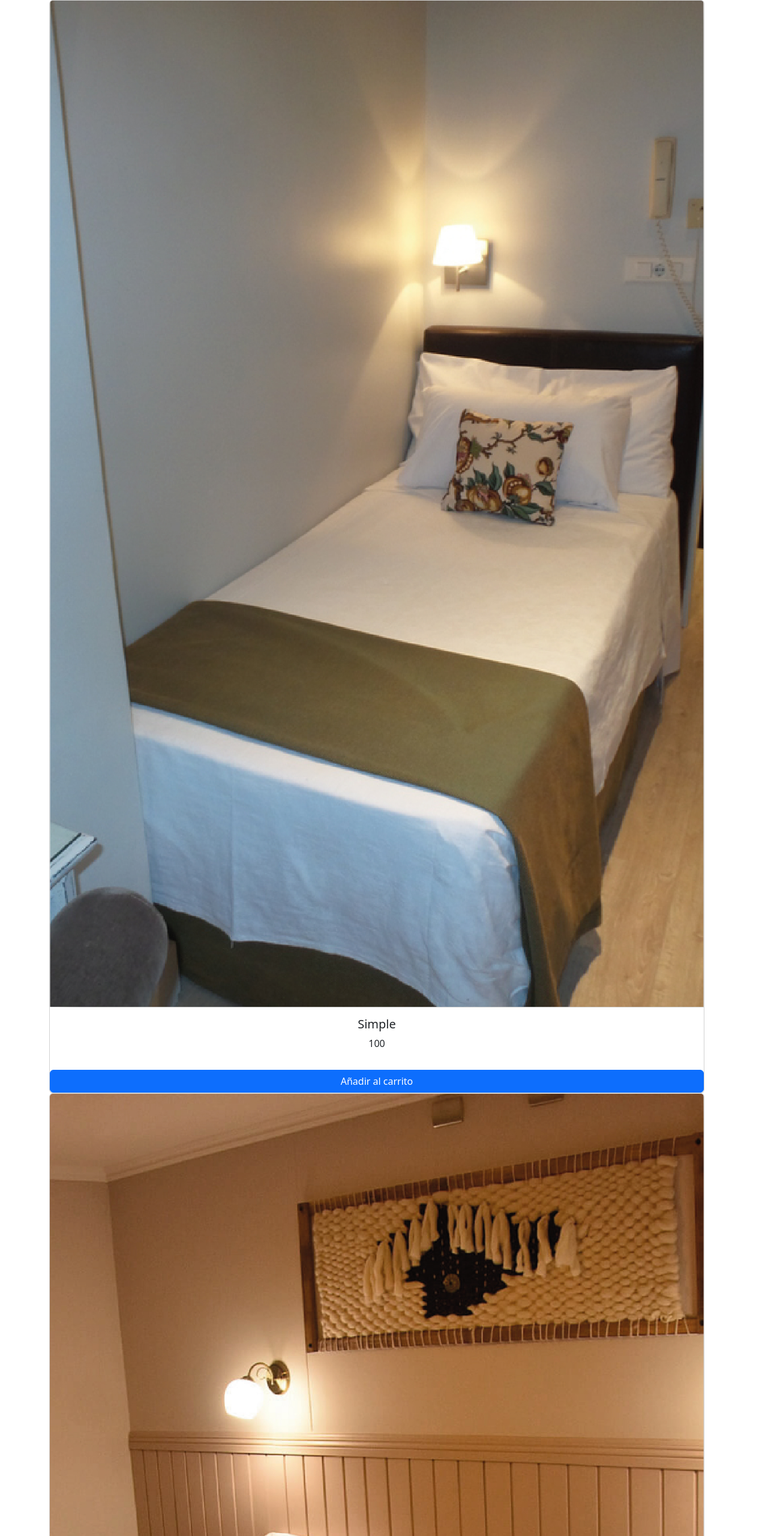
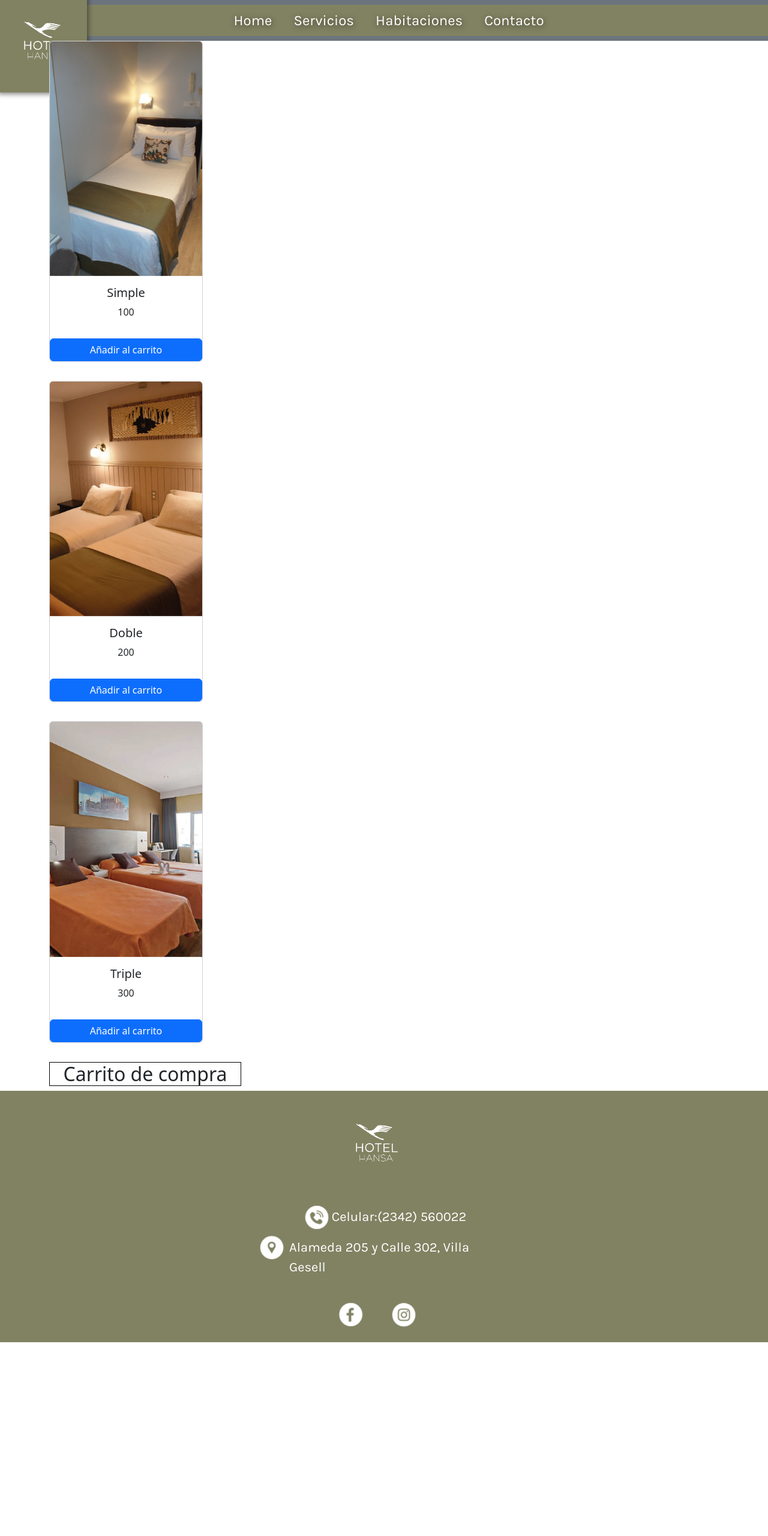
Before and after one commit to FranciscoBaglietto/Hotel-Hansa.JS, a website: page paginas/habitaciones.html in a window 1280 px wide. Shown: the top 2560 px of the page at 60% size. After the commit the page ends 2237 px from the top, so only its background shows below. Drawn offline with nearby package versions, Linux system fonts and the light colour scheme.

Commit message:
agregando scss habitciones

```diff
--- a/main.js
+++ b/main.js
@@ -17,7 +17,7 @@ function renderizarHabitaciones() {
         let habitacionHTML = `
         <div>
         <div class= "card">
-            <img src="${p.img}" class="card-img-top" alt="Habitacion Doble ">
+            <img src=${p.img} class="card-img-top" alt="Habitacion Doble ">
             <div class="card-body text-center">
                 <h5 class="card-title">${p.habitacion}</h5>
                 <p>${p.precio}</p>
@@ -67,7 +67,7 @@ function renderizarCarrito() {
         htmlcarrito += `
         <div class="d-flex">
         <div class= "card">
-            <img src="${p.img}" class="card-img-top" alt="Habitacion Doble ">
+            <img src=${p.img} class="card-img-top" alt="Habitacion Doble ">
             <div class="card-body text-center">
                 <h5 class="card-title">${p.habitacion}</h5>
                 <p>${p.precio}</p>
@@ -87,7 +87,7 @@ function eliminarProductoAlCarrito(id) {
 
     carrito[id].cantidad--;
 
-    if(carrito[0].cantidad === 0){
+    if(carrito[1].cantidad === 0){
         carrito.splice(id, 1);
     }
     renderizarCarrito();
--- a/paginas/habitaciones.html
+++ b/paginas/habitaciones.html
@@ -12,14 +12,50 @@
 </head>
 <body>
 
+    <header class="header">
+
+        <nav class="navbar navbar-expand-lg bg-secondary">
+
+            <div class="container-fluid">
+
+
+                <a class="navbar-brand " href="#home"><img class="img_logo" src="./../imagenes/logo.png" alt="Logo"></a>
+                <button class="navbar-toggler" type="button" data-bs-toggle="collapse" data-bs-target="#navbarNav"
+                    aria-controls="navbarNav" aria-expanded="false" aria-label="Toggle navigation">
+                    <span class="navbar-toggler-icon"></span>
+                </button>
+
+
+                <div class="navbar_contenedor collapse navbar-collapse justify-content-center " id="navbarNav">
+                    <ul class="navbar-nav">
+                        <li class="nav-item">
+                            <a class="nav-link active" aria-current="page" href="#home">Home</a>
+                        </li>
+                        <li class="nav-item">
+                            <a class="nav-link active" href="#servicios">Servicios</a>
+                        </li>
+                        <li class="nav-item">
+                            <a class="nav-link active" href="#habitaciones">Habitaciones</a>
+                        </li>
+                        <li class="nav-item">
+                            <a class="nav-link active" href="#">Contacto</a>
+                        </li>
+                    </ul>
+                </div>
+            </div>
+        </nav>
+    </header>
+
+    <!-- Contenedor Habitaciones -->
     <section class="container">
         <div id="contenedor-habitaciones" class="row text-center">
             <!-- DOM -->
         </div>
     </section>
 
-    <section class="contaienr">
-        <h1 class="text-center">Carrito de compra</h1>
+    <!-- Carrito de Compras-->
+    <section class="container contenedor-carrito">
+        <h1 class="text-center carrito-titulo">Carrito de compra</h1>
         <div class="row text-center" id="carrito">
 
         </div>
@@ -29,6 +65,52 @@
 
     </section>
 
+        <!-- Footer -->
+        <footer id="footer">
+
+            <div class="container contenedor__footer">
+
+                <div class="row ">
+
+                    <div class="text-center">
+                        <img class="img__footer" src="./../imagenes/logo.png" alt="Logo" width="100">
+                    </div>
+
+
+
+                    <div class="d-flex justify-content-center contenedor__telefono">
+                        <div>
+                            <img src="./../imagenes/telefono.png" alt="Telefono" width="90">
+                        </div>
+                        <div class="align-items-center telefono__texto">
+                            <p>Celular:(2342) 560022</p>
+                        </div>
+                    </div>
+
+                    <div class="d-flex justify-content-center contenedor__ubicacion">
+                        <div>
+                            <img src="./../imagenes/logoUbicacion.png" alt="Ubicacion" width="90">
+                        </div>
+                        <div class="align-items-center">
+                            <p class="ubicacion__texto">Alameda 205 y Calle 302, Villa Gesell</p>
+                        </div>
+                    </div>
+
+
+                    <div class="redes d-flex justify-content-center">
+                        <div>
+                            <a href="https://www.facebook.com/HansaHotelVG/" target="_blank"><img src="./../imagenes/facebook.png"
+                                    alt="facebook" width="90"></a>
+                        </div>
+                        <div>
+                            <a href="https://www.instagram.com/hotelhansa/?hl=es-la" target="_blank"><img src="./../imagenes/instagram.png"
+                                    alt="instagram" width="90"></a>
+                        </div>
+                    </div>
+
+                </div>
+            </div>
+        </footer>
 
 
 
--- /dev/null
+++ b/scss/componentes/_domcarrito.scss
@@ -0,0 +1,17 @@
+.contenedor-carrito {
+    .carrito-titulo {
+        font-size: 2rem;
+        border: 1px black solid;
+        width: 20rem;
+
+        #carrito {
+            .card {
+                width: 16rem;
+                margin-bottom: 2rem;
+                .card-img-top {
+                    width: 200px;
+                }
+            }
+        }
+    }
+}
--- /dev/null
+++ b/scss/componentes/_domhabitacion.scss
@@ -0,0 +1,10 @@
+#contenedor-habitaciones{
+    .card{
+        width: 16rem;
+        margin-bottom: 2rem;
+        .card-img-top{
+            width: 100%;
+        }
+
+    }
+}
--- a/scss/main.scss
+++ b/scss/main.scss
@@ -7,3 +7,5 @@
 @import "./componentes/habitaciones";
 @import "./componentes/trayectoria";
 @import "./componentes/footer";
+@import "./componentes/domhabitacion";
+@import "./componentes/domcarrito";
```
Also changed, not shown: css/main.css.
